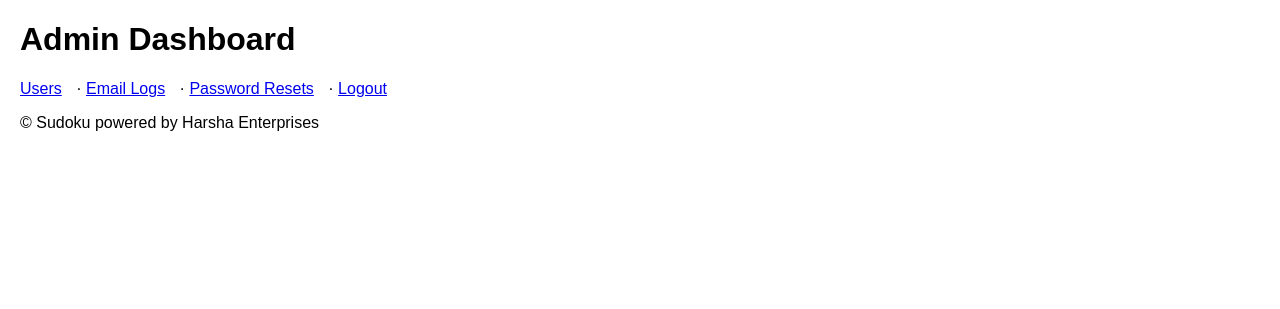
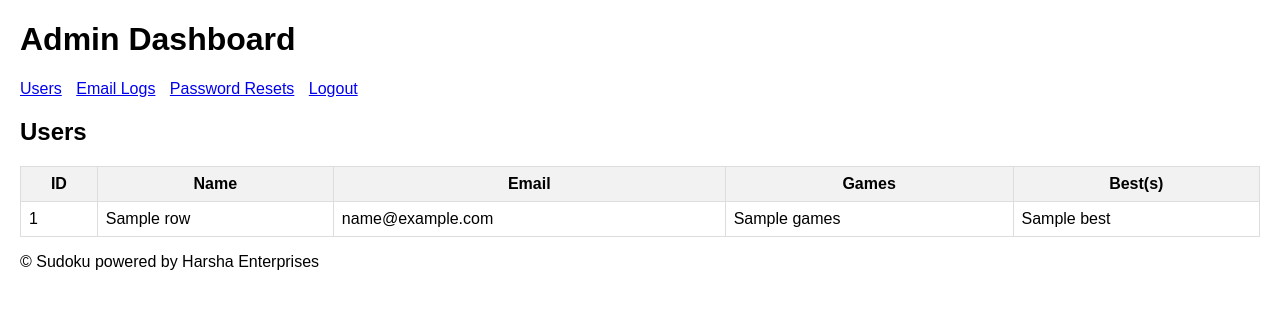
Before and after one commit to harsha86396/sudoku_app, a Flask app: template templates/admin_dashboard.html in a window 1280 px wide. Shown: the part 99-408 px from the top of the page. Run offline with Flask 3, Linux system fonts and the light colour scheme; the template is opened without the code that fills it: most values are stand-ins (such as "Sample title", 1, 10 or a date in 2020); some libraries are stand-ins or nearby versions.

Commit message:
Update admin_dashboard.html

```diff
--- a/templates/admin_dashboard.html
+++ b/templates/admin_dashboard.html
@@ -1,12 +1,29 @@
 {% extends 'base.html' %}
 {% block content %}
-<div class="card">
   <h1>Admin Dashboard</h1>
-  <nav class="small">
-    <a href="/admin/users">Users</a> ·
-    <a href="/admin/emails">Email Logs</a> ·
-    <a href="/admin/resets">Password Resets</a> ·
-    <a href="/admin/logout">Logout</a>
+  <nav style="margin-bottom: 20px;">
+    <a href="{{ url_for('admin_users') }}" style="margin-right: 10px;">Users</a>
+    <a href="{{ url_for('admin_email_logs') }}" style="margin-right: 10px;">Email Logs</a>
+    <a href="{{ url_for('admin_password_resets') }}" style="margin-right: 10px;">Password Resets</a>
+    <a href="{{ url_for('logout') }}">Logout</a>
   </nav>
-</div>
+  <h2>Users</h2>
+  <table style="border-collapse: collapse; width: 100%;">
+    <tr style="background-color: #f2f2f2;">
+      <th style="border: 1px solid #ddd; padding: 8px;">ID</th>
+      <th style="border: 1px solid #ddd; padding: 8px;">Name</th>
+      <th style="border: 1px solid #ddd; padding: 8px;">Email</th>
+      <th style="border: 1px solid #ddd; padding: 8px;">Games</th>
+      <th style="border: 1px solid #ddd; padding: 8px;">Best(s)</th>
+    </tr>
+    {% for u in rows %}
+      <tr>
+        <td style="border: 1px solid #ddd; padding: 8px;">{{ u.id }}</td>
+        <td style="border: 1px solid #ddd; padding: 8px;">{{ u.name }}</td>
+        <td style="border: 1px solid #ddd; padding: 8px;">{{ u.email }}</td>
+        <td style="border: 1px solid #ddd; padding: 8px;">{{ u.games }}</td>
+        <td style="border: 1px solid #ddd; padding: 8px;">{{ u.best or '-' }}</td>
+      </tr>
+    {% endfor %}
+  </table>
 {% endblock %}
```
